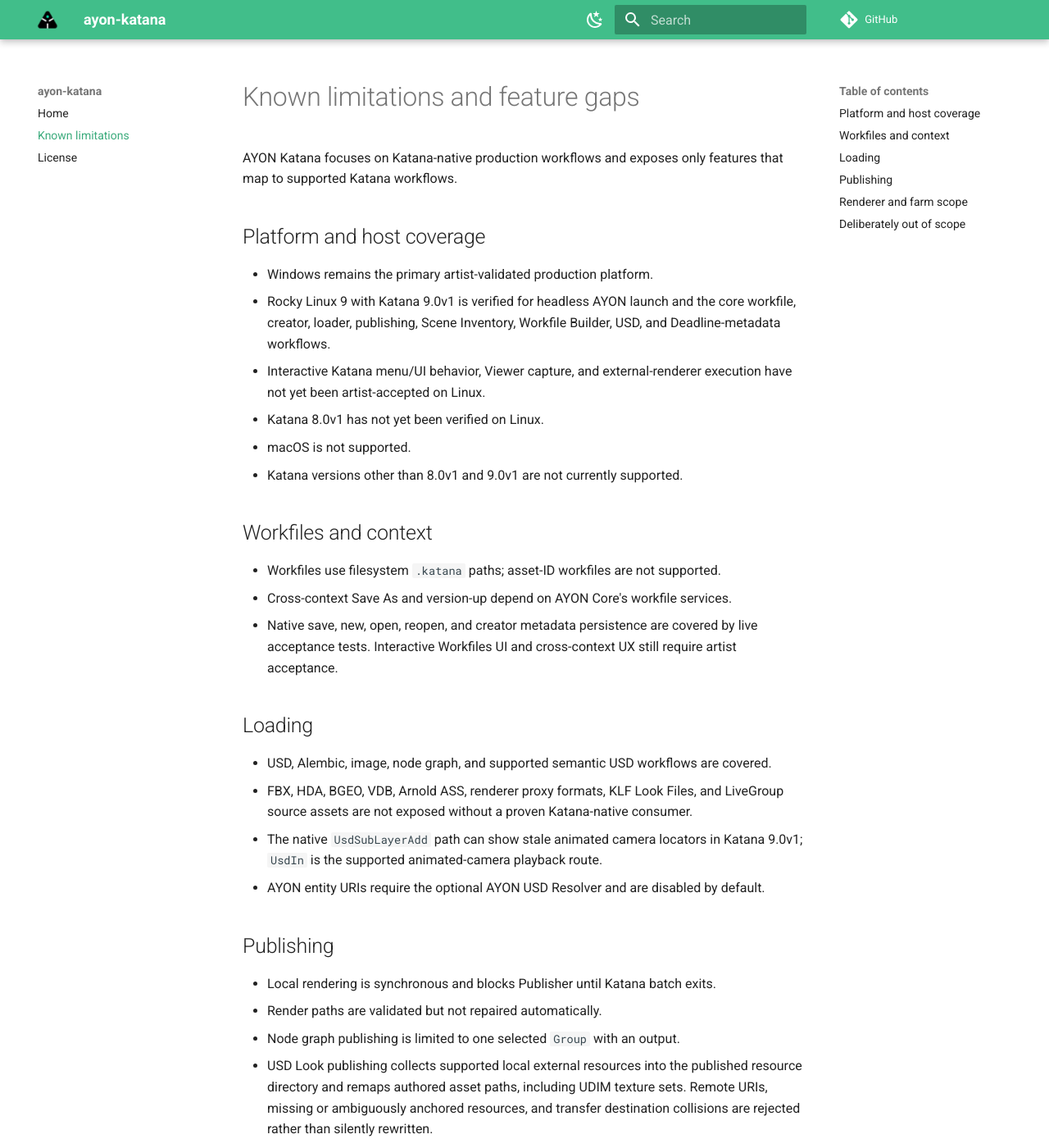
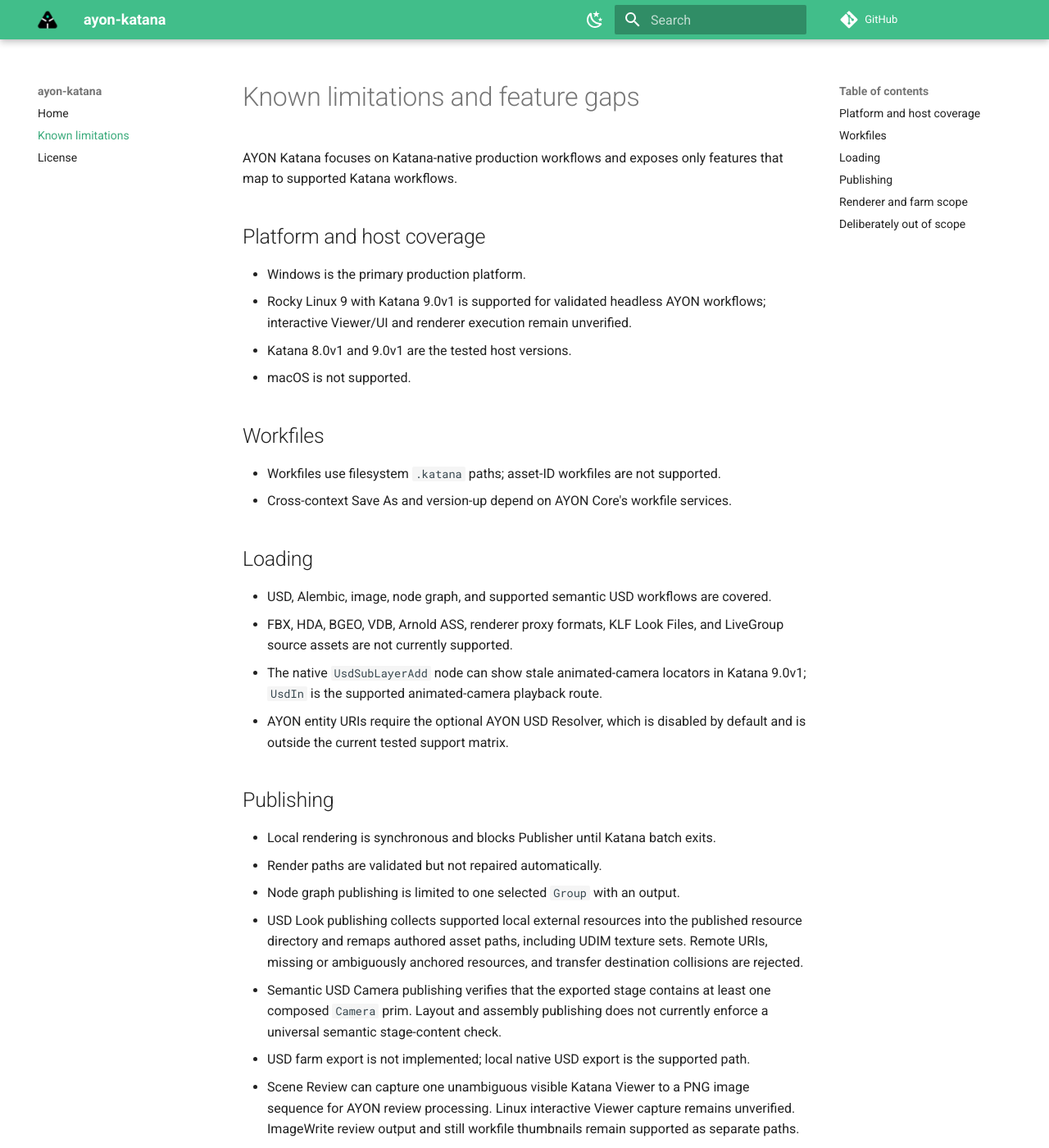
Before and after one commit to Ahmed-Hindy/ayon-katana, an MkDocs documentation site: the page built from docs/known-limitations.md, in a window 1280 px wide and 1400 px high. Shown: the whole window at 82% size. Built offline with MkDocs 1.6.1 and Material for MkDocs 9.7.7, drawn with Linux system fonts in a browser that asks for light colours; comment, search, counter and statistics services are not loaded; the version menu is left out; some of the changed text lies outside the part shown.

Commit message:
docs: simplify known limitations

```diff
--- a/docs/known-limitations.md
+++ b/docs/known-limitations.md
@@ -5,36 +5,28 @@
 
 ## Platform and host coverage
 
-- Windows remains the primary artist-validated production platform.
-- Rocky Linux 9 with Katana 9.0v1 is verified for headless AYON launch and the
-  core workfile, creator, loader, publishing, Scene Inventory, Workfile Builder,
-  USD, and Deadline-metadata workflows.
-- Interactive Katana menu/UI behavior, Viewer capture, and external-renderer
-  execution have not yet been artist-accepted on Linux.
-- Katana 8.0v1 has not yet been verified on Linux.
+- Windows is the primary production platform.
+- Rocky Linux 9 with Katana 9.0v1 is supported for validated headless AYON
+  workflows; interactive Viewer/UI and renderer execution remain unverified.
+- Katana 8.0v1 and 9.0v1 are the tested host versions.
 - macOS is not supported.
-- Katana versions other than 8.0v1 and 9.0v1 are not currently supported.
 
-## Workfiles and context
+## Workfiles
 
 - Workfiles use filesystem `.katana` paths; asset-ID workfiles are not
   supported.
 - Cross-context Save As and version-up depend on AYON Core's workfile services.
-- Native save, new, open, reopen, and creator metadata persistence are covered by
-  live acceptance tests. Interactive Workfiles UI and cross-context UX still
-  require artist acceptance.
 
 ## Loading
 
 - USD, Alembic, image, node graph, and supported semantic USD workflows are
   covered.
 - FBX, HDA, BGEO, VDB, Arnold ASS, renderer proxy formats, KLF Look Files, and
-  LiveGroup source assets are not exposed without a proven Katana-native
-  consumer.
-- The native `UsdSubLayerAdd` path can show stale animated camera locators in
+  LiveGroup source assets are not currently supported.
+- The native `UsdSubLayerAdd` node can show stale animated-camera locators in
   Katana 9.0v1; `UsdIn` is the supported animated-camera playback route.
-- AYON entity URIs require the optional AYON USD Resolver and are disabled by
-  default.
+- AYON entity URIs require the optional AYON USD Resolver, which is disabled by
+  default and is outside the current tested support matrix.
 
 ## Publishing
 
@@ -44,10 +36,10 @@
 - USD Look publishing collects supported local external resources into the
   published resource directory and remaps authored asset paths, including UDIM
   texture sets. Remote URIs, missing or ambiguously anchored resources, and
-  transfer destination collisions are rejected rather than silently rewritten.
+  transfer destination collisions are rejected.
 - Semantic USD Camera publishing verifies that the exported stage contains at
-  least one composed `Camera` prim. Layout and assembly creators still describe
-  intent without enforcing a universal stage-content predicate.
+  least one composed `Camera` prim. Layout and assembly publishing does not
+  currently enforce a universal semantic stage-content check.
 - USD farm export is not implemented; local native USD export is the supported
   path.
 - Scene Review can capture one unambiguous visible Katana Viewer to a PNG image
```
